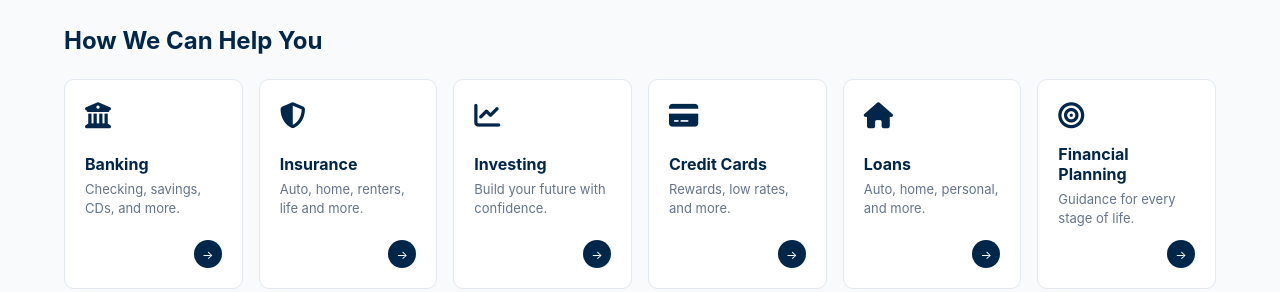
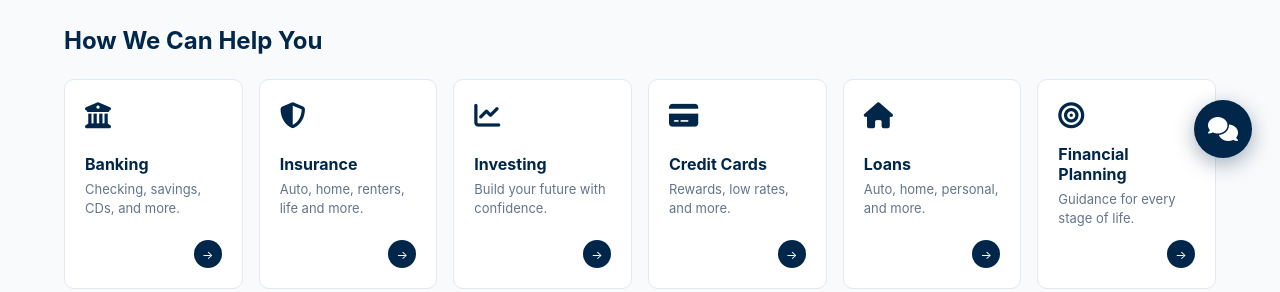
Before and after one commit to ivarwise/USAA-bank-dashboard, a plain HTML site: page index.html in a window 1280 px wide. Shown: the part 614-906 px from the top of the page. Drawn offline with Linux system fonts and the light colour scheme; a script that the page names is missing.

Commit message:
Implement floating contact button in index.html
Added a floating contact button with hover effects.

```diff
--- a/index.html
+++ b/index.html
@@ -483,6 +483,30 @@
       text-decoration: none;
     }
 
+    /* ===== Floating Contact Button ===== */
+    .contact-float {
+      position: fixed;
+      bottom: 28px;
+      right: 28px;
+      width: 58px;
+      height: 58px;
+      background: #002649;
+      color: white;
+      border-radius: 50%;
+      display: flex;
+      align-items: center;
+      justify-content: center;
+      font-size: 24px;
+      box-shadow: 0 6px 20px rgba(0, 38, 73, 0.35);
+      z-index: 999;
+      text-decoration: none;
+      transition: transform 0.2s, background 0.2s;
+    }
+    .contact-float:hover {
+      background: #001a33;
+      transform: scale(1.08);
+    }
+
     /* ===== Responsive ===== */
     @media (max-width: 1100px) {
       .cards-grid {
@@ -762,6 +786,11 @@
     <div>© 2026 USAA. All rights reserved. Member FDIC.</div>
   </footer>
 
+  <!-- Floating Contact Button -->
+  <a href="livechat.html" class="contact-float" title="Contact USAA Support">
+    <i class="fa-solid fa-comments"></i>
+  </a>
+
   <script type="module">
     import { createClient } from 'https://cdn.jsdelivr.net/npm/@supabase/supabase-js@2/+esm';
 
```
